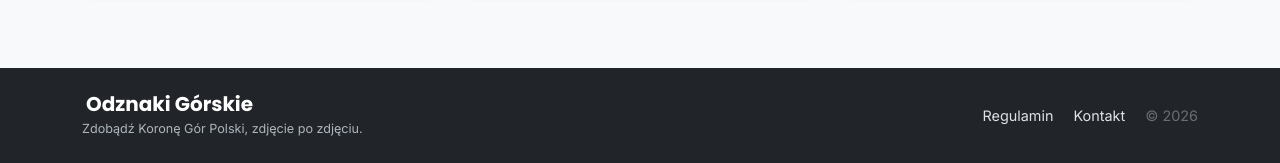
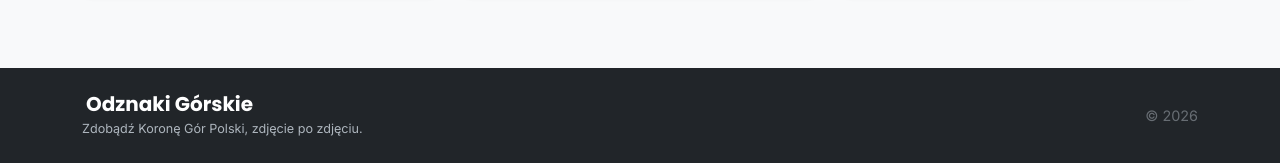
Before and after one commit to jcob-sikorski/odznaki, a Django app: page / in a window 1280 px wide. Shown: the part 1669-1832 px from the top of the page. Run offline with Django 5.2, Linux system fonts and the light colour scheme; a user stored in the database is signed in; data comes from the database, SQL or seed files in the repository; some libraries are stand-ins or nearby versions.

Commit message:
fix: footer

```diff
--- a/templates/base.html
+++ b/templates/base.html
@@ -163,8 +163,6 @@
                     <p class="mb-0 small">Zdobądź Koronę Gór Polski, zdjęcie po zdjęciu.</p>
                 </div>
                 <div class="col-md-6 text-center text-md-end">
-                    <a href="#" class="me-3">Regulamin</a>
-                    <a href="#" class="me-3">Kontakt</a>
                     <span class="opacity-50">&copy; {% now "Y" %}</span>
                 </div>
             </div>
```
